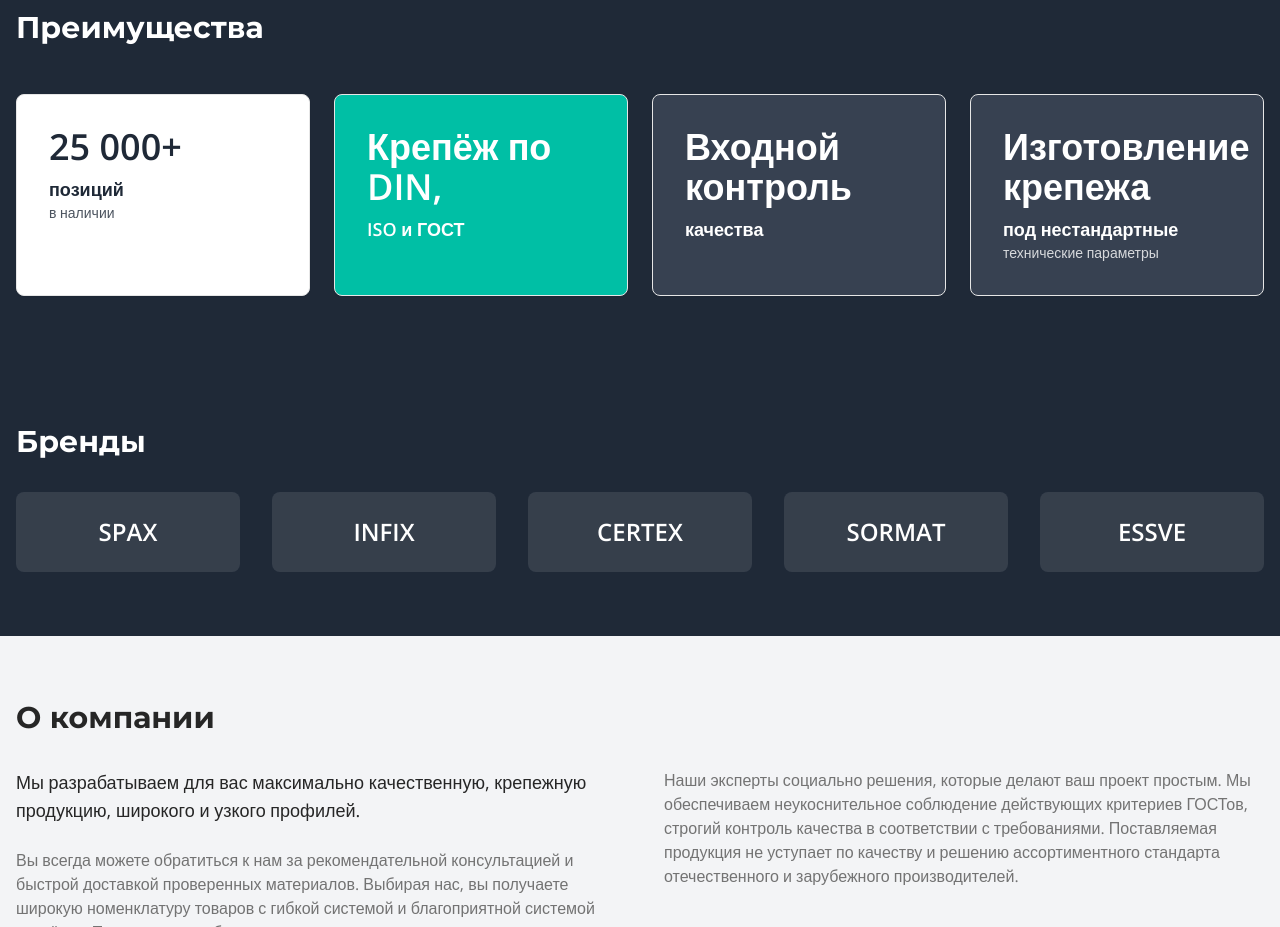
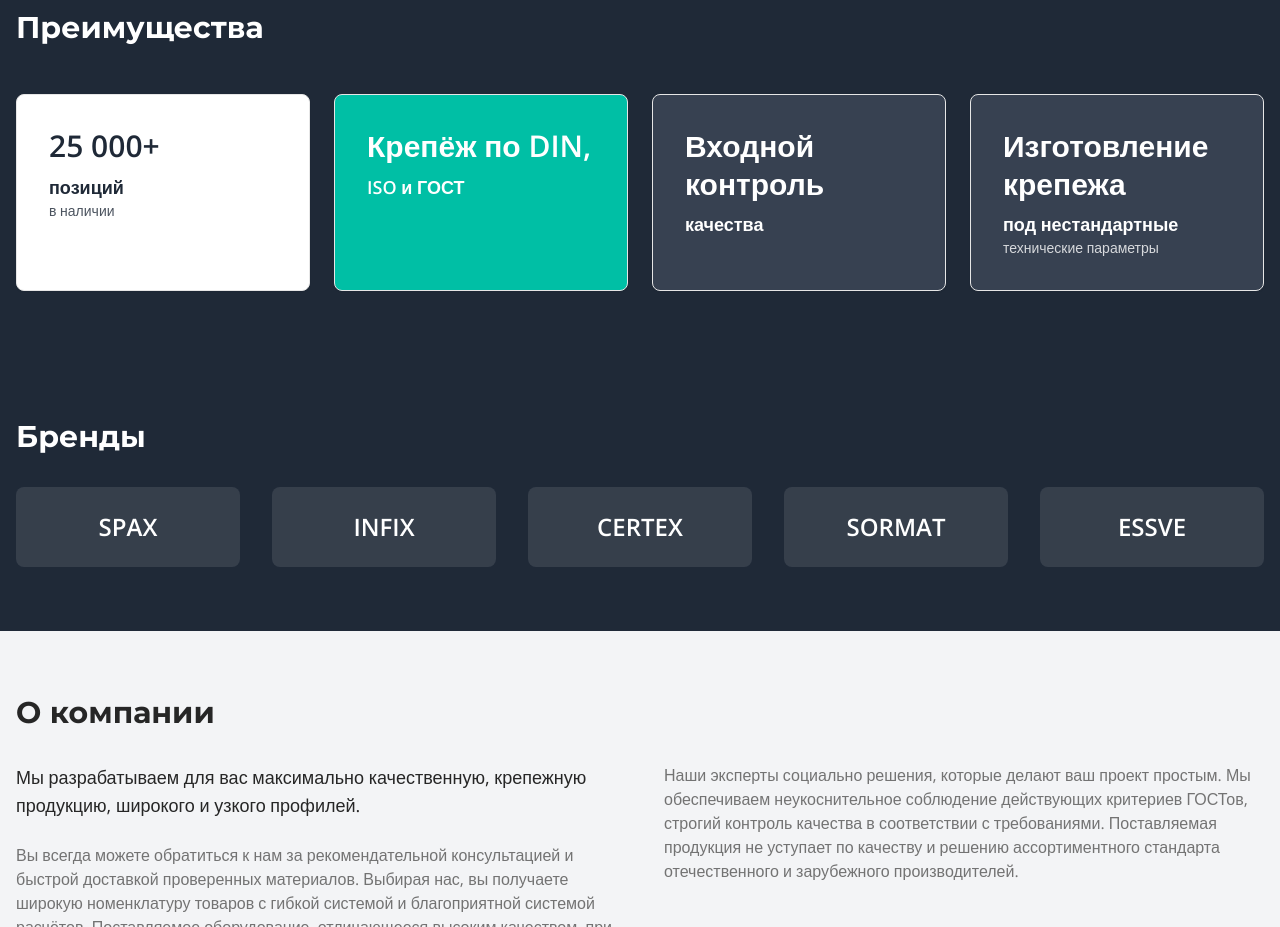
Before and after one commit to pr-poehali-dev/zest-construct-tools, a React (Vite) app: page / in a window 1280 px wide. Shown: the part 1920-2847 px from the top of the page. Built offline with nearby package versions, Linux system fonts and the light colour scheme.

Commit message:
Fix advantages block header styles

```diff
--- a/src/pages/Index.tsx
+++ b/src/pages/Index.tsx
@@ -244,7 +244,7 @@ const Index = () => {
           <div className="grid md:grid-cols-2 lg:grid-cols-4 gap-6">
             {advantages.map((adv, idx) => (
               <Card key={idx} className={`p-8 ${idx === 0 ? 'bg-white text-gray-800' : idx === 1 ? 'bg-[#00bfa5] text-white' : 'bg-gray-700 text-white'}`}>
-                <div className="text-4xl font-bold mb-2">{adv.number}</div>
+                <div className="text-3xl font-bold mb-2 leading-tight">{adv.number}</div>
                 <div className="font-semibold text-lg">{adv.title}</div>
                 {adv.subtitle && <div className="text-sm opacity-80">{adv.subtitle}</div>}
               </Card>
```
